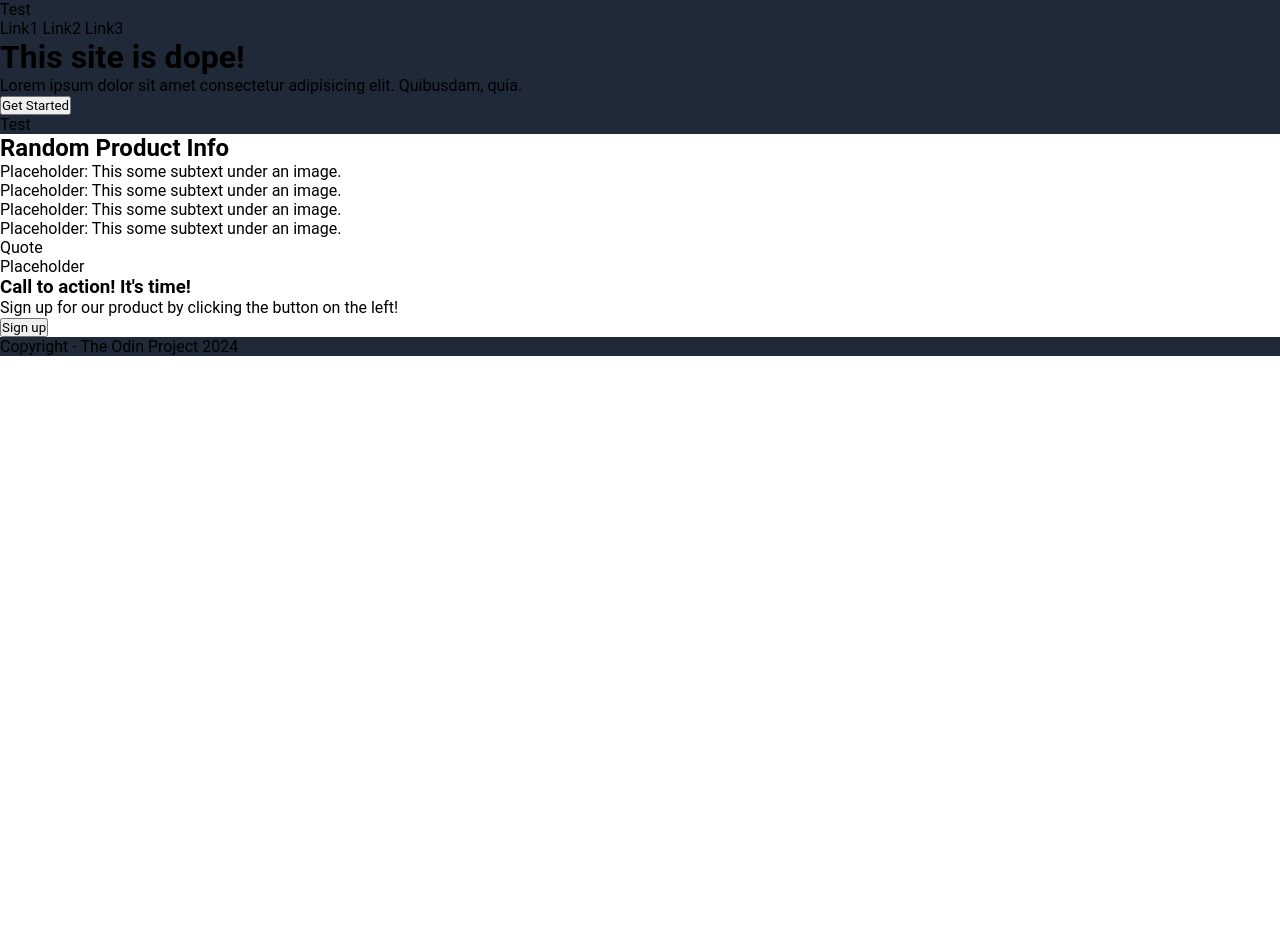
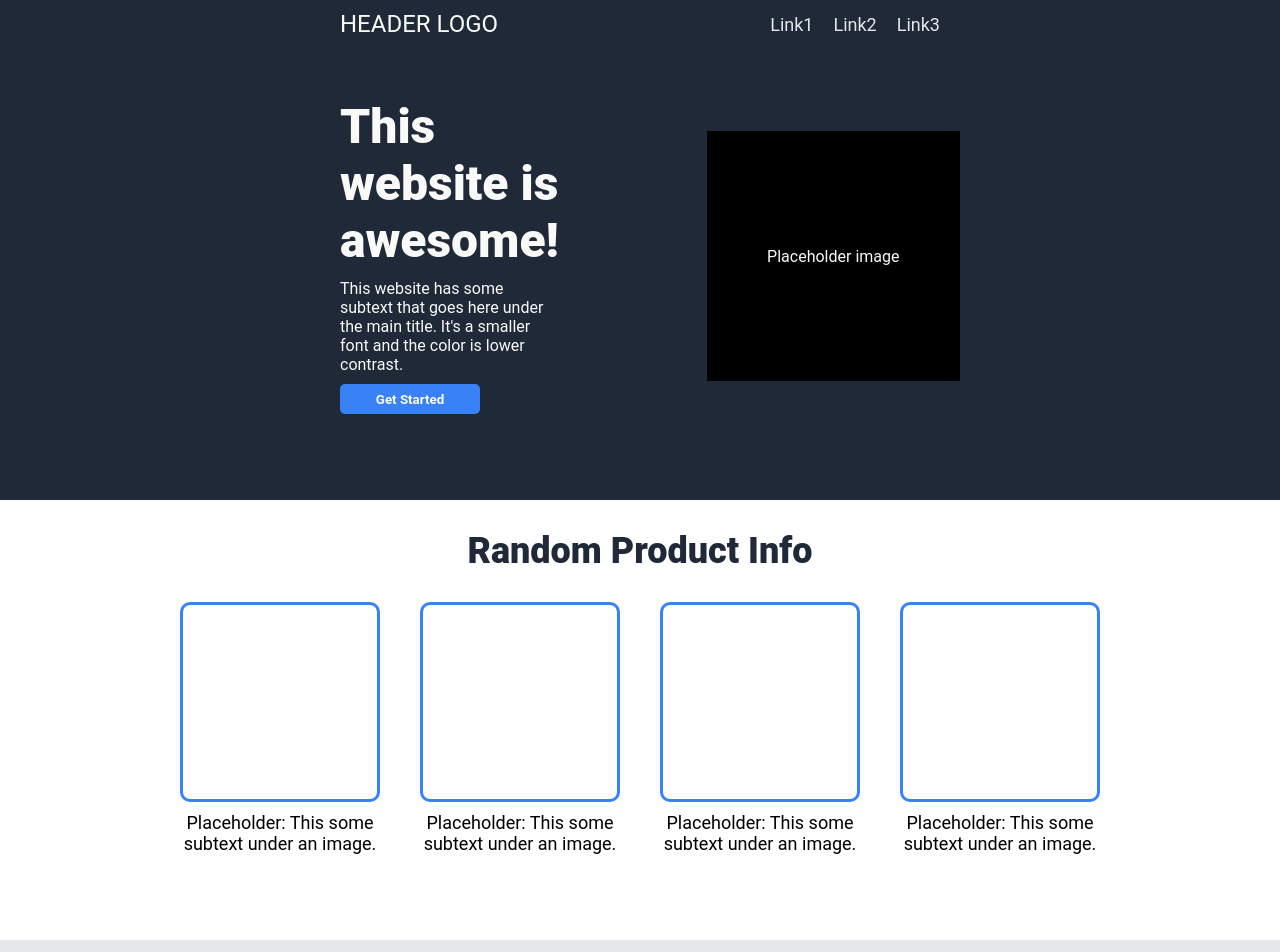
Before and after one commit to joel-jcs/top-fndn-landing, a plain HTML site: page index.html in a window 1280 px wide. Shown: the top 952 px of the page. Before the commit the page ends 800 px from the top, so only its background shows below. Drawn offline with Linux system fonts and the light colour scheme.

Commit message:
added css styling, updated html structure

```diff
--- a/index.html
+++ b/index.html
@@ -7,26 +7,29 @@
     <link rel="stylesheet" href="styles.css">
 </head>
 <body>
-    <header>
-        <div>
-            <img id="logo-img">Test</img>
+    <section id="hero-section">
+        <div id="navbar" class="content">
+            <span id="header-logo">HEADER LOGO</span>
             <div id="link-container">
-                <a>Link1</a>
-                <a>Link2</a>
-                <a>Link3</a>
+                <a href="#info-section">Link1</a>
+                <a href="#quote-section">Link2</a>
+                <a href="#cta-section">Link3</a>
             </div>
         </div>
-        <div id="hero">
-            <div id="desc-cta">
-                <h1>This site is dope!</h1>
-                <p>Lorem ipsum dolor sit amet consectetur adipisicing elit. Quibusdam, quia.</p>
+        <div id="hero" class="content">
+            <div id="hero-content">
+                <h1>This website is awesome!</h1>
+                <p id="hero-cta-text">This website has some subtext that goes here under the main title. It's a smaller font and the color is lower contrast.</p>
                 <button>Get Started</button>
             </div>
-            <img id="hero-img">Test</img>
+            <div id="hero-img">Placeholder image</div>
         </div>
-    </header>
+    </section>
+
     <section id="info-section">
+        <div id="info-box-content" class="content">
             <h2>Random Product Info</h2>
+            <div id="info-box-container">
                 <div class="info-box">
                     <div class="info-square"></div>
                     <p class="info-text">Placeholder: This some subtext under an image.</p>
@@ -43,16 +46,29 @@
                     <div class="info-square"></div>
                     <p class="info-text">Placeholder: This some subtext under an image.</p>
                 </div>
+            </div>
+        </div>
     </section>
+
     <section id="quote-section">
-        <p id="quote">Quote</p>
-        <span id="quote-author">Placeholder</span>
+        <div id="quote-content" class="content">
+            <p id="quote">This is an inspiring quote by a random person.
+                Maybe it's just filling up space, or maybe people actually read it.
+                Who knows? All I know is that it looks nice.
+            </p>
+            <span id="quote-author">-Thor, God of Thunder</span>
+        </div>
     </section>
     <section id="cta-section">
+        <div id="cta-content">
+            <div id="cta-text-container">
                 <h3 id="cta-heading">Call to action! It's time!</h3>
-        <p id="cta-text">Sign up for our product by clicking the button on the left!</p>
+                <p id="cta-text">Sign up for our product by clicking the button on the right!</p>
+            </div>
             <button id="cta-btn">Sign up</button>
+        </div>
     </section>
+
     <footer>
         <p>Copyright - The Odin Project 2024</p>
     </footer>
--- a/styles.css
+++ b/styles.css
@@ -7,9 +7,244 @@
 
 body {
     width:100%;
-    height:100vh;
+    overflow-x: hidden;
+    height:auto;
+    display:flex;
+    flex-direction: column;
 }
 
-header, footer {
+.content {
+    width:50%;
+    margin: 0 auto;
+}
+
+#navbar, #hero-section, footer {
     background-color: #1F2937;
+    color:#f9faf8;
 }
+
+#hero-section {
+    height:500px;
+    display:flex;
+    flex-direction: column;
+    align-items: center;
+    justify-content: space-between;
+}
+
+#navbar {
+    display:flex;
+    justify-content: space-between;
+    align-items: center;
+    padding: 10px 20px;
+}
+
+#header-logo {
+    font-size: 24px;
+}
+
+#link-container {
+    display:flex;
+    flex-direction: row;
+    align-items: center;
+    gap:20px;
+    flex-basis: 2;
+}
+
+#hero {
+    display:flex;
+    flex-direction: row;
+    align-items: center;
+    padding-top:40px;
+    padding-bottom:100px;
+}
+
+#hero-content {
+    display:flex;
+    flex-direction: column;
+    align-items:flex-start;
+    justify-content:left;
+    gap:10px;
+    flex-basis: 2;
+    padding: 10px 20px;
+}
+
+#hero-img {
+    display:flex;
+    width:100%;
+    background-color: black;
+    justify-content: center;
+    align-items: center;
+}
+
+h1 {
+    font-size: 48px;
+    font-weight: 900;
+    color:#f9faf8;
+    width:70%;
+}
+
+#hero-cta, a {
+    font-size: 18px;
+    color:#e5e7eb;
+    text-decoration: none;
+}
+
+#hero-cta-text {
+    width:60%;
+}
+
+button {
+    background: #3882F6;
+    border-radius: 5px;
+    border:initial;
+    color:#f9faf8;
+    padding: 8px 20px;
+    font-weight: 600;
+    cursor: pointer;
+    height:30px;
+    width:140px;
+    display: flex;
+    align-items: center;
+    justify-content: center;
+}
+
+#hero-img {
+    width: 600px;
+    height: 250px;
+}
+
+#info-section {
+    height:300px;
+    display:flex;
+    flex-direction: column;
+    align-items: center;
+    padding: 10px 20px;
+    gap:20px;
+}
+
+h2 {
+    font-size: 36px;
+    font-weight: 900;
+    color:#1f2937;
+}
+
+#info-section {
+    height:400px;
+    margin:20px 0
+}
+
+#info-box-content {
+    width:45%;
+    height:100%;
+    display:flex;
+    flex-direction: column;
+    align-items: center;
+    justify-content: center;
+    gap:30px;
+}
+
+#info-box-container {
+    height:100%;
+    display:flex;
+    flex-direction: row;
+    align-items: center;
+    justify-content: center;
+    gap:40px;
+}
+
+.info-box {
+    display:flex;
+    flex-direction: column;
+    align-items: center;
+    gap:10px;
+    height:100%;
+    width:200px;
+}
+
+.info-square {
+    width: 100%;
+    height: 200px;
+    border: 3px solid #3882F6;
+    border-radius: 10px;
+    margin:0 auto;
+}
+
+.info-text {
+    text-align: center;
+    font-size:18px;
+}
+
+#quote-section {
+    height:400px;
+    background-color: #E5E7EB;
+    display:flex;
+    flex-direction: column;
+    align-items: center;
+    justify-content: center;
+}
+
+#quote-content {
+    display:flex;
+    flex-direction: column;
+    align-items: center;
+    justify-content: center;
+    gap:20px;
+    padding: 10px 20px;
+    width:45%;
+}
+
+#quote {
+    font-size: 36px;
+    font-style: italic;
+    font-weight: lighter;
+    color:#1f2937;
+}
+
+#quote-author {
+    font-weight: bold;
+    font-size: 24px;
+    align-self: flex-end;
+    padding-right: 20px;
+}
+
+#cta-section {
+    height:300px;
+    display:flex;
+    flex-direction: column;
+    align-items: center;
+    justify-content: center;
+}
+
+#cta-content {
+
+    background: #3882F6;
+    color:#f9faf8;
+    width:min(900px, 70%);
+    margin:0 auto;
+    display:flex;
+    flex-direction: row;
+    justify-content: space-between;
+    align-items: center;
+    padding:20px 50px;
+    border-radius: 5px;
+    margin-top:40px;
+    margin-bottom:40px;
+}
+
+#cta-text-container {
+    display:flex;
+    flex-direction: column;
+    gap:10px;
+}
+
+#cta-btn {
+    border:initial;
+    border: 2px solid #f9faf8!important;
+}
+
+footer {
+    display:flex;
+    justify-content: center;
+    align-items: center;
+    height: 100px;
+}
```
Lines whose indentation alone changed are shown as unchanged.
